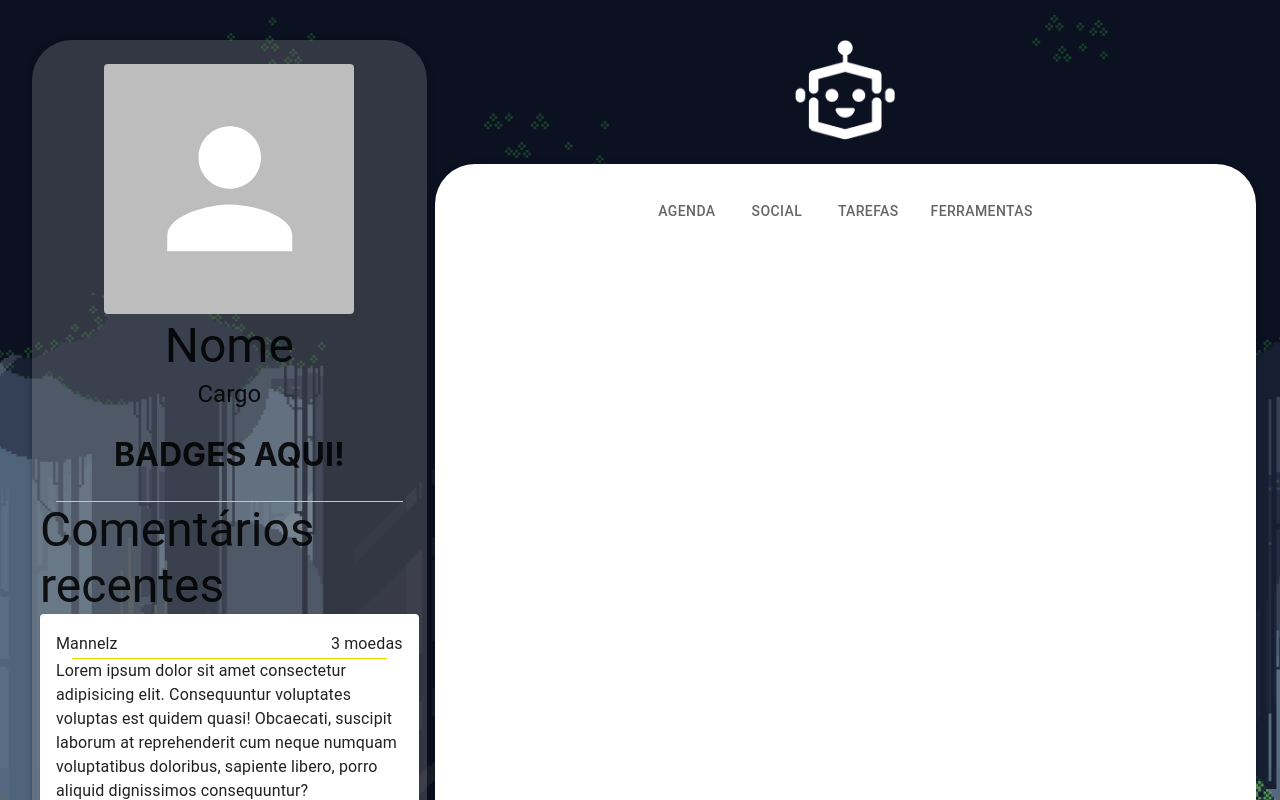
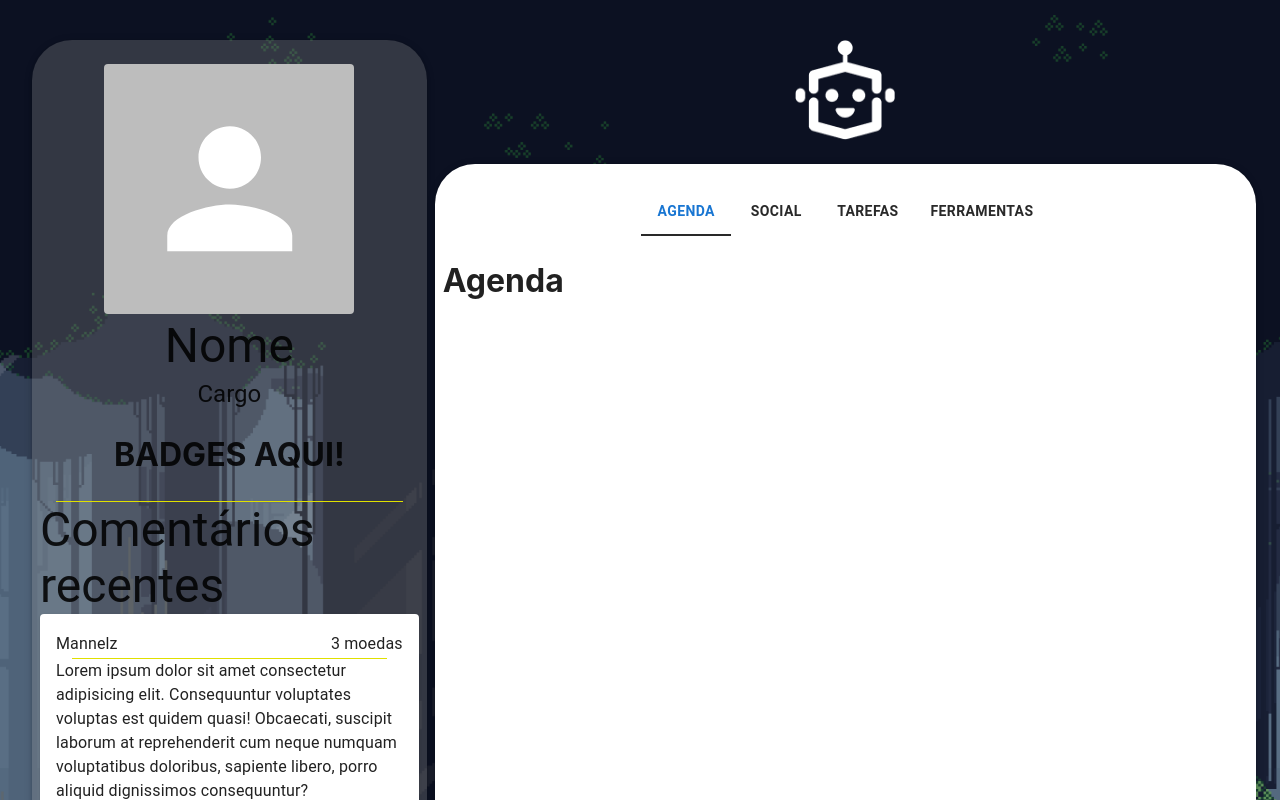
Before and after one commit to vareIIa/ADS-BD, a React (Vite) app: page / in a window 1280 px wide. Shown: the top 800 px of the page. Built offline with nearby package versions, Linux system fonts and the light colour scheme.

Commit message:
feat: update home navbar

```diff
--- a/src/components/homeNav/homeNav.jsx
+++ b/src/components/homeNav/homeNav.jsx
@@ -1,6 +1,29 @@
 import { Box, Paper, Tab, Tabs } from "@mui/material";
+import { useState } from "react";
 
 const HomeNavegation = () => {
+  const [tabValue, setTabValue] = useState(0);
+
+  const handleTabChange = (_event, newValue) => {
+    setTabValue(newValue);
+  };
+
+  const renderComponent = (tabValue) => {
+    switch (tabValue) {
+      case 0:
+        return <h1>Agenda</h1>;
+
+      case 1:
+        return <h1>Social</h1>;
+
+      case 2:
+        return <h1>Tarefas</h1>;
+
+      case 3:
+        return <h1>Ferramentas</h1>;
+    }
+  };
+
   return (
     <Box
       display={"flex"}
@@ -14,7 +37,7 @@ const HomeNavegation = () => {
         height={"100px"}
         src="src/assets/pd-icon.png"
         alt="Ícone do Projeto Desenvolve"
-      ></img>
+      />
 
       <Paper
         elevation={3}
@@ -27,12 +50,32 @@ const HomeNavegation = () => {
           height: "80vh",
         }}
       >
-        <Tabs value={"1"} onChange={() => console.log("Opa")} centered>
-          <Tab label="Agenda"></Tab>
-          <Tab label="Social"></Tab>
-          <Tab label="Tarefas"></Tab>
-          <Tab label="Ferramentas"></Tab>
-        </Tabs>
+        <Box>
+          <Tabs
+            value={tabValue}
+            onChange={handleTabChange}
+            centered
+            sx={{
+              "& .MuiTab-root": {
+                fontWeight: 700,
+                color: "#292929",
+              },
+              "& .Mui-selected": {
+                color: "#292929",
+              },
+              "& .MuiTabs-indicator": {
+                backgroundColor: "#292929",
+              },
+            }}
+          >
+            <Tab label="Agenda" />
+            <Tab label="Social" />
+            <Tab label="Tarefas" />
+            <Tab label="Ferramentas" />
+          </Tabs>
+        </Box>
+
+        <Box>{renderComponent(tabValue)}</Box>
       </Paper>
     </Box>
   );
```
